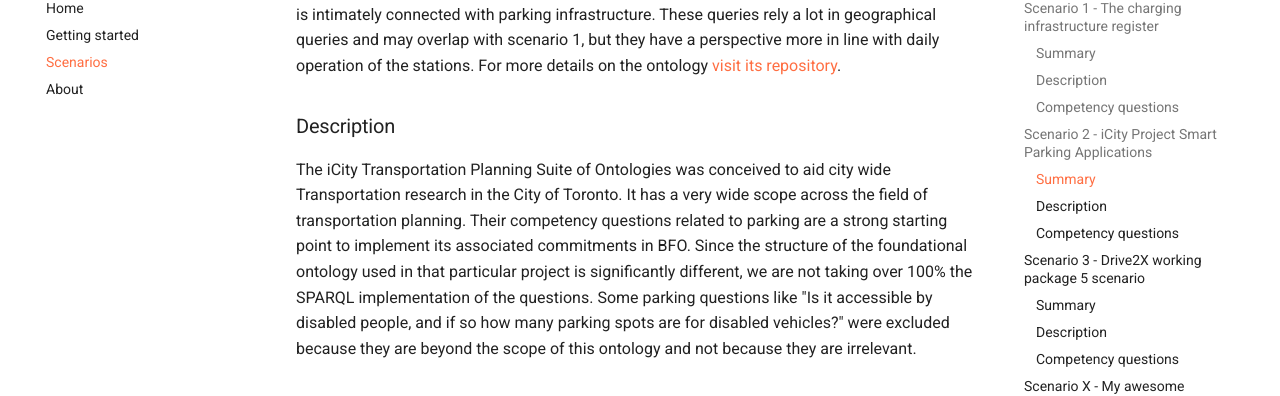
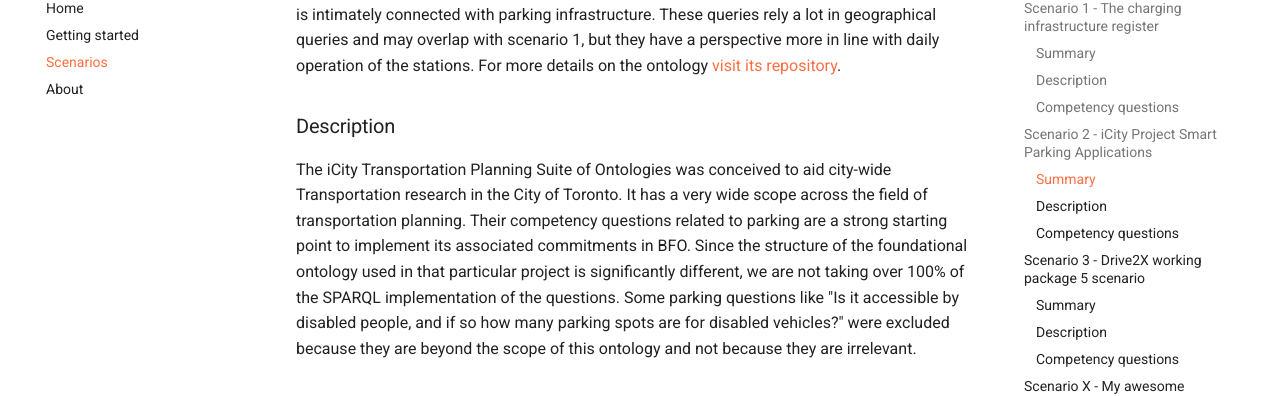
Before and after one commit to dlr-ve-esy/charging-ontology, an MkDocs documentation site: the page built from docs/scenarios.md, in a window 1280 px wide and 900 px high, scrolled down 2950 px. Shown: the part 100-496 px from the top of the window. Built offline with MkDocs 1.6.1 and Material for MkDocs 9.7.7, drawn with Linux system fonts in a browser that asks for light colours.

Commit message:
Grammar check docu

```diff
--- a/docs/scenarios.md
+++ b/docs/scenarios.md
@@ -133,14 +133,14 @@
 
 ### Description
 
-The iCity Transportation Planning Suite of Ontologies was conceived to aid city
-wide Transportation research in the City of Toronto. It has a very wide scope
-across the field of transportation planning. Their competency questions related
-to parking are a strong starting point to implement its associated commitments
-in BFO. Since the structure of the foundational ontology used in that
-particular project is significantly different, we are not taking over 100% the
-SPARQL implementation of the questions. Some parking questions like "Is it
-accessible by disabled people, and if so how many parking spots are for
+The iCity Transportation Planning Suite of Ontologies was conceived to aid
+city-wide Transportation research in the City of Toronto. It has a very wide
+scope across the field of transportation planning. Their competency questions
+related to parking are a strong starting point to implement its associated
+commitments in BFO. Since the structure of the foundational ontology used in
+that particular project is significantly different, we are not taking over 100%
+of the SPARQL implementation of the questions. Some parking questions like "Is
+it accessible by disabled people, and if so how many parking spots are for
 disabled vehicles?" were excluded because they are beyond the scope of this
 ontology and not because they are irrelevant.
 
```
Also changed, not shown: docs/gettingstarted.md (+20 -19 lines), docs/index.md (+3 -3 lines).
